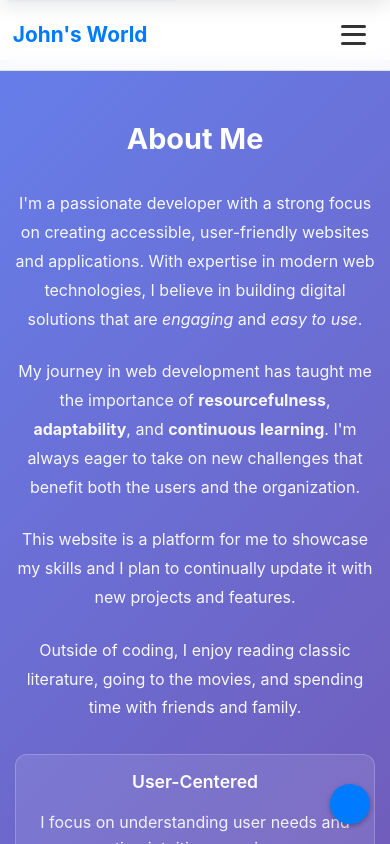
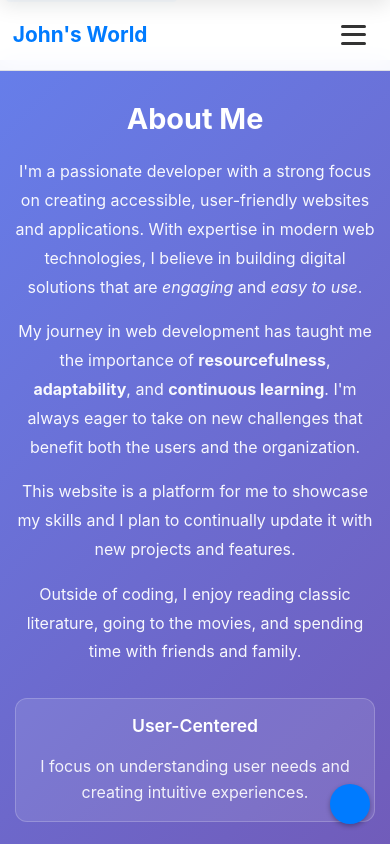
Before and after one commit to JohnMHoyt24/accessible-portfolio, a React (Create React App) app: page / in a window 390 px wide. Shown: the top 844 px of the page. Built offline with nearby package versions, Linux system fonts and the light colour scheme; the HTML template or start-up script is replaced by a standard one.

Commit message:
Reduced section margins while ensuring proper autoscrolling.

```diff
--- a/src/App.css
+++ b/src/App.css
@@ -13,12 +13,12 @@ main {
 
 /* Section spacing */
 section {
-  padding: 60px 20px;
-  min-height: 100vh;
+  padding: 40px 20px;
   display: flex;
   flex-direction: column;
   justify-content: center;
   align-items: center;
+  scroll-margin-top: 80px; /* Keep section headers clear of the fixed navbar when scrolled to */
 }
 
 /* Responsive design */
@@ -28,8 +28,8 @@ section {
   }
 
   section {
-    padding: 40px 15px;
-    min-height: 80vh;
+    padding: 30px 15px;
+    scroll-margin-top: 70px;
   }
 
   /* Improve text readability on mobile */
@@ -48,8 +48,8 @@ section {
   }
 
   section {
-    padding: 30px 10px;
-    min-height: 70vh;
+    padding: 20px 10px;
+    scroll-margin-top: 60px;
   }
 
   /* Smaller text sizes for very small screens */
--- a/src/components/About.css
+++ b/src/components/About.css
@@ -10,10 +10,9 @@
 .about-section {
   background: linear-gradient(135deg, var(--gradient-hero-start) 0%, var(--gradient-hero-end) 100%);
   color: white;
-  min-height: 100vh;
   display: flex;
   align-items: center;
-  padding: 80px 20px 60px;
+  padding: 60px 20px 40px;
 }
 
 .about-container {
@@ -25,7 +24,7 @@
 .about-content {
   display: grid;
   grid-template-columns: 2fr 1fr;
-  gap: 4rem;
+  gap: 3rem;
   align-items: center;
   animation: fadeIn 1s ease-in-out forwards;
 }
@@ -33,22 +32,22 @@
 .about-text h2 {
   font-size: 3rem;
   font-weight: 700;
-  margin-bottom: 2rem;
+  margin-bottom: 1.25rem;
   text-align: left;
 }
 
 .about-description {
   font-size: 1.2rem;
   line-height: 1.8;
-  margin-bottom: 1.5rem;
+  margin-bottom: 1rem;
   opacity: 0.95;
 }
 
 .about-highlights {
   display: grid;
   grid-template-columns: repeat(auto-fit, minmax(200px, 1fr));
-  gap: 2rem;
-  margin-top: 3rem;
+  gap: 1.5rem;
+  margin-top: 1.5rem;
 }
 
 .highlight-item {
@@ -94,7 +93,7 @@
 
 @media (max-width: 768px) {
   .about-section {
-    padding: 60px 15px 40px;
+    padding: 40px 15px 30px;
   }
 
   .about-text h2 {
--- a/src/components/Contact.css
+++ b/src/components/Contact.css
@@ -1,7 +1,6 @@
 .contact-section {
   background-color: var(--color-bg);
-  padding: 80px 20px 60px;
-  min-height: 100vh;
+  padding: 60px 20px 40px;
 }
 
 .contact-container {
@@ -11,7 +10,7 @@
 
 .contact-header {
   text-align: center;
-  margin-bottom: 4rem;
+  margin-bottom: 2rem;
 }
 
 .contact-header h2 {
@@ -32,8 +31,7 @@
 .contact-content {
   display: grid;
   /*grid-template-columns: 1fr 1fr;*/
-  gap: 4rem;
-
+  gap: 2rem;
 }
 
 .contact-info h3 {
@@ -47,14 +45,14 @@
   font-size: 1.1rem;
   line-height: 1.7;
   color: var(--color-text-muted);
-  margin-bottom: 2rem;
+  margin-bottom: 1.25rem;
 }
 
 .contact-methods {
   display: flex;
   flex-direction: row;
   gap: 1.5rem;
-  margin-bottom: 3rem;
+  margin-bottom: 1.5rem;
   flex-wrap: wrap;
 }
 
@@ -115,7 +113,7 @@
 
 .contact-form-container {
   background: white;
-  padding: 3rem;
+  padding: 2rem;
   border-radius: 16px;
   box-shadow: 0 10px 30px rgba(0, 0, 0, 0.1);
 }
@@ -124,7 +122,7 @@
   font-size: 1.8rem;
   font-weight: 600;
   color: var(--color-text);
-  margin-bottom: 2rem;
+  margin-bottom: 1.25rem;
   text-align: center;
 }
 
@@ -235,7 +233,7 @@
 
 @media (max-width: 768px) {
   .contact-section {
-    padding: 60px 15px 40px;
+    padding: 40px 15px 30px;
   }
 
   .contact-header h2 {
--- a/src/components/Projects.css
+++ b/src/components/Projects.css
@@ -1,8 +1,7 @@
 .projects-section {
   background: linear-gradient(135deg, var(--gradient-hero-start) 0%, var(--gradient-hero-end) 100%);
   color: white;
-  padding: 80px 20px 60px;
-  min-height: 100vh;
+  padding: 60px 20px 40px;
 }
 
 .projects-container {
@@ -12,7 +11,7 @@
 
 .projects-header {
   text-align: center;
-  margin-bottom: 4rem;
+  margin-bottom: 2rem;
 }
 
 .projects-header h2 {
@@ -30,15 +29,15 @@
 }
 
 .projects-showcase {
-  margin-bottom: 4rem;
+  margin-bottom: 2rem;
 }
 
 .project-main {
   display: grid;
   grid-template-columns: 1fr 1fr;
-  gap: 3rem;
+  gap: 2rem;
   align-items: start;
-  margin-bottom: 2rem;
+  margin-bottom: 1.5rem;
 }
 
 .project-image {
@@ -120,13 +119,13 @@
 .project-description {
   font-size: 1.1rem;
   line-height: 1.7;
-  margin-bottom: 2rem;
+  margin-bottom: 1.25rem;
   opacity: 0.95;
 }
 
 .project-technologies,
 .project-features {
-  margin-bottom: 2rem;
+  margin-bottom: 1.25rem;
 }
 
 .project-technologies h4,
@@ -315,7 +314,7 @@
 
 @media (max-width: 768px) {
   .projects-section {
-    padding: 60px 15px 40px;
+    padding: 40px 15px 30px;
   }
 
   .projects-header h2 {
--- a/src/components/Skills.css
+++ b/src/components/Skills.css
@@ -1,6 +1,6 @@
 /* General section styling */
 .skills-section {
-  padding: 4rem 2rem;
+  padding: 2.5rem 2rem;
   background-color: var(--color-bg-alt);
   text-align: center;
 }
@@ -19,7 +19,7 @@
 .skills-subtitle {
   font-size: 1.1rem;
   color: var(--color-text-muted);
-  margin-bottom: 2rem;
+  margin-bottom: 1.25rem;
 }
 
 /* Category and card layout */
```
